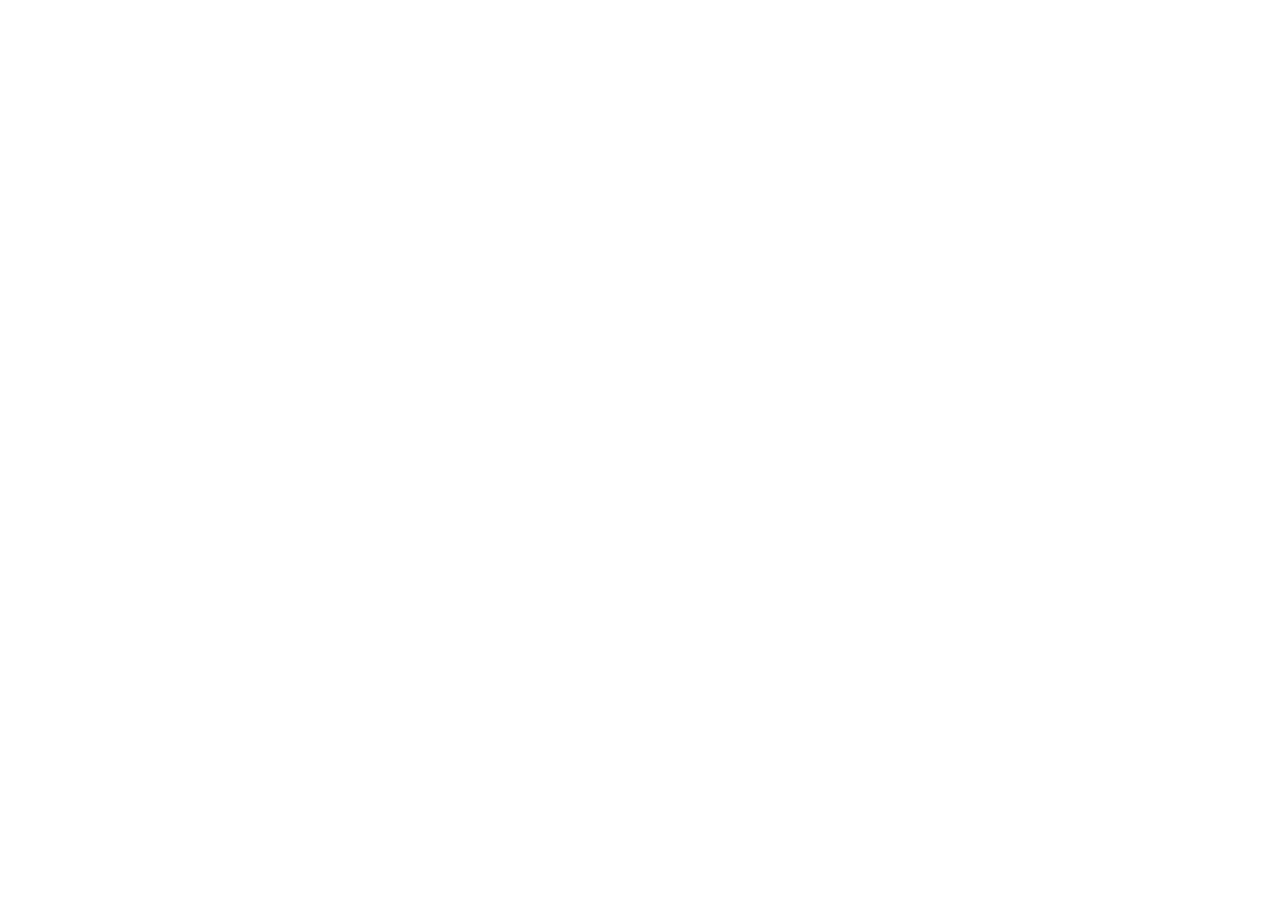
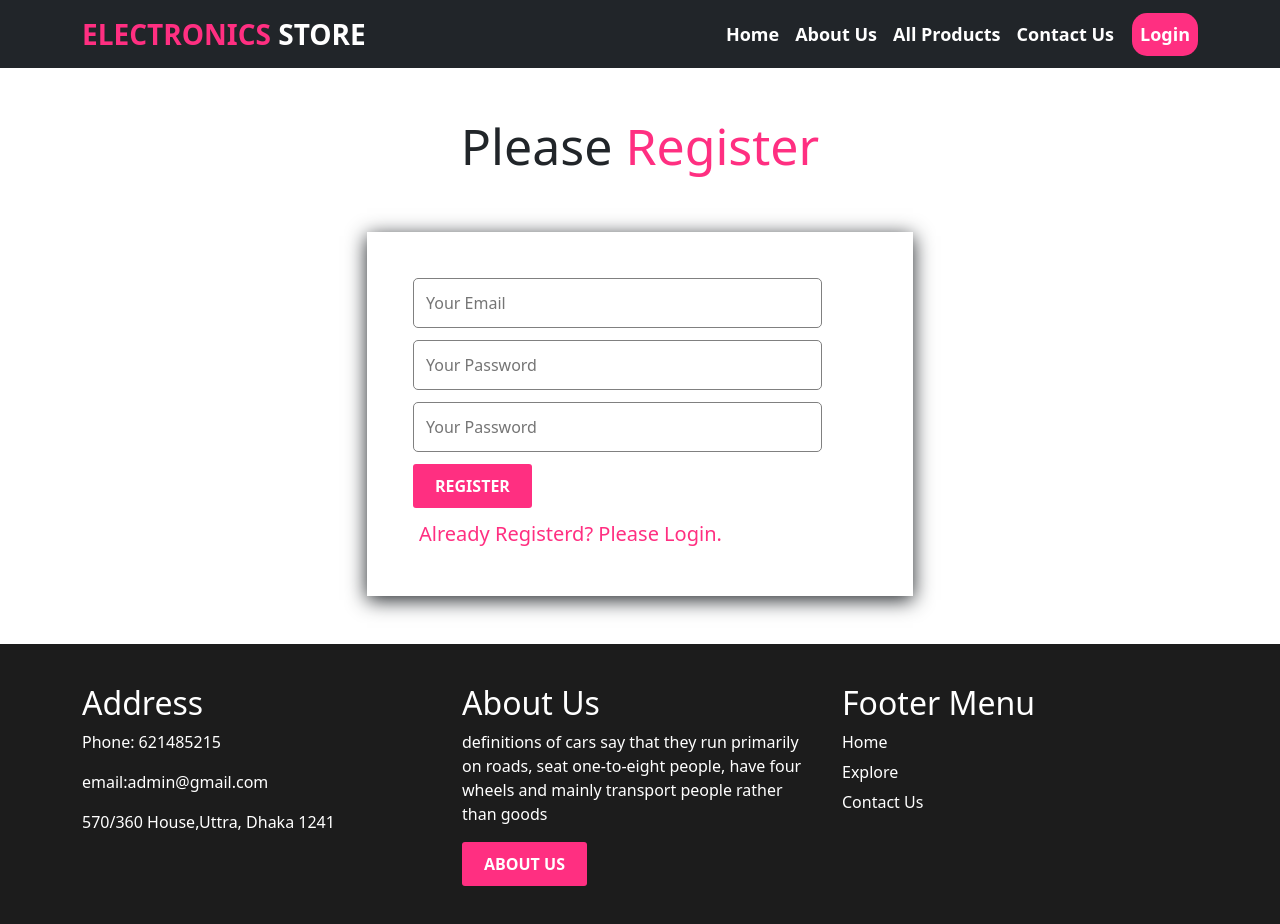
Before and after one commit to md-hasan-ali/electronics-store-client, a React (Create React App) app: page /register in a window 1280 px wide. Before the commit this address had no page. Before the commit the page ends 800 px from the top, so only its background shows below. Built offline with nearby package versions, Linux system fonts and the light colour scheme.

Commit message:
create login and registration component

```diff
--- a/src/App.js
+++ b/src/App.js
@@ -10,6 +10,8 @@
 import AllProducts from './pages/AllProducts/AllProducts';
 import Contact from './pages/ContactUs/Contact';
 import ProductDetails from './pages/ProductDetails/ProductDetails';
+import Login from './pages/Login/Login';
+import Registration from './pages/Registration/Registration';
 
 function App() {
   return (
@@ -29,6 +31,12 @@
           <Route path='contact' element={<Contact></Contact>}>
           </Route>
 
+          <Route path='login' element={<Login></Login>}>
+          </Route>
+
+          <Route path='register' element={<Registration></Registration>}>
+          </Route>
+
           <Route path='product/:id' element={<ProductDetails></ProductDetails>}>
           </Route>
 
--- a/src/pages/Home/Banner/Banner.css
+++ b/src/pages/Home/Banner/Banner.css
@@ -66,20 +66,26 @@
     background:none;
     background-color: #FF2F81;
 }
+.image-caption {
+    margin-top: 20px;
+    position: absolute;
+    animation: imageToggle 4s infinite ease-out;
+}
 
-/* .image-caption {
-    position: absolute;
-    top: 0;
-    right: 0;
-} */
 .image-caption img {
     width: 80%;
+    position: relative;
 }
-.image-caption2 {
-    position: absolute;
-    top: 25px;
-    left: 0;
+
+
+@keyframes imageToggle {
+    0% {
+        top:0px;
+    }
+    50% {
+        top:80px;
+    }
+    100% {
+        top:0px;
+    }
 }
-.image-caption2 img {
-    width: 315px;
-}
--- a/src/pages/Home/Banner/Banner.js
+++ b/src/pages/Home/Banner/Banner.js
@@ -80,10 +80,10 @@
                             value: 100,
                         },
                         opacity: {
-                            value: 0.5,
+                            value: 1,
                         },
                         shape: {
-                            type: "star",
+                            type: "circle",
                         },
                         size: {
                             random: true,
--- /dev/null
+++ b/src/pages/Login/Login.js
@@ -0,0 +1,65 @@
+import React, { useState } from 'react';
+import { Col, Container, Row } from 'react-bootstrap';
+import { Link } from 'react-router-dom';
+import Footer from '../Sheard/Footer/Footer';
+import Navigation from '../Sheard/Navigation/Navigation';
+import './login.css'
+
+const Login = () => {
+    const [loginData, setLoginData] = useState({});
+
+    const handleOnchange = (e) => {
+        const field = e.target.name;
+        const value = e.target.value;
+        const newLoginData = { ...loginData };
+        newLoginData[field] = value;
+        setLoginData(newLoginData);
+    }
+    const handleSubmit = (e) => {
+        console.log(loginData);
+        e.preventDefault();
+    }
+
+    return (
+        <>
+            <Navigation></Navigation>
+            <Container className='py-5'>
+                <div className="section-title text-center">
+                    <h2 className='pb-5'>Please <span className='text-highlight'>Login</span> </h2>
+                </div>
+                <Row>
+                    <Col xs={12} md={6} className='mx-auto'>
+                        <form className='login-form' onSubmit={handleSubmit}>
+                            <input
+                                placeholder='Your Email'
+                                type="text"
+                                name="email"
+                                onChange={handleOnchange}
+                            />
+                            <input
+                                placeholder='Your Password'
+                                type="password"
+                                name="password"
+                                onChange={handleOnchange}
+                            />
+                            <button
+                                className='box-button1'
+                                type='submit'
+                            >
+                                Login
+                            </button>
+
+                            <Link to="/register" style={{ textDecoration: 'none' }}>
+                                <button className='text-button'>New user? Please Register.</button>
+                            </Link>
+                        </form>
+                    </Col>
+                </Row>
+            </Container>
+
+            <Footer></Footer>
+        </>
+    );
+};
+
+export default Login;
--- /dev/null
+++ b/src/pages/Login/login.css
@@ -0,0 +1,21 @@
+form.login-form {
+    box-shadow: 0px 4px 19px;
+    padding: 46px;
+}
+
+form.login-form input {
+    border: 1px solid gray;
+    /* outline: none; */
+    outline-color: gray;
+    border-radius: 5px;
+    /* background: #000; */
+}
+button.text-button {
+    border: none;
+    background: no-repeat;
+    display: block;
+    margin-top: 10px;
+    font-size: 20px;
+    color: #FF2F81;
+    text-decoration: none;
+}
--- a/src/pages/ProductDetails/ProductDetails.css
+++ b/src/pages/ProductDetails/ProductDetails.css
@@ -1,7 +1,7 @@
 form input,textarea {
     width: 90%;
     margin-bottom: 12px;
-    padding: 10px;
+    padding: 12px;
     border: 2px solid gray;
 }
 .order-button {
@@ -10,3 +10,7 @@
     font-size: 18px;
     font-weight: 500;
 }
+.booking-form.text-center {
+    background: gray;
+    padding: 70px 0;
+}
--- a/src/pages/ProductDetails/ProductDetails.js
+++ b/src/pages/ProductDetails/ProductDetails.js
@@ -1,6 +1,6 @@
 import React, { useEffect, useState } from 'react';
 import { Card, Col, Container, Row } from 'react-bootstrap';
-import { useParams } from 'react-router-dom';
+import { useNavigate, useParams } from 'react-router-dom';
 import Footer from '../Sheard/Footer/Footer';
 import Navigation from '../Sheard/Navigation/Navigation';
 import { useForm } from "react-hook-form";
@@ -8,6 +8,7 @@
 
 const ProductDetails = () => {
     const { id } = useParams();
+    const navigate = useNavigate();
     const { register, handleSubmit, formState: { errors } } = useForm();
 
     const [productDetail, setProductDetail] = useState();
@@ -18,7 +19,21 @@
     }, [id]);
 
     const onSubmit = data => {
-        console.log(data)
+        fetch('http://localhost:5000/orders', {
+            method: 'POST',
+            headers: {
+                'content-type': 'application/json',
+            },
+            body: JSON.stringify(data)
+        })
+            .then(res => res.json())
+            .then(data => {
+                if (data.insertedId) {
+                    alert('Order Confirm Successfully..');
+                }
+                navigate('/');
+            })
+
     };
 
     return (
@@ -57,7 +72,7 @@
 
                                 <textarea placeholder='Address' style={{ height: '120px' }} {...register("address")} required />
 
-                                <input className='box-button1 order-button' type="submit" />
+                                <button className='box-button1 order-button' type="Submit">Place Order</button>
                             </form>
                         </div>
                     </Col>
--- /dev/null
+++ b/src/pages/Registration/Registration.js
@@ -0,0 +1,68 @@
+import React, { useState } from 'react';
+import { Col, Container, Row } from 'react-bootstrap';
+import { Link } from 'react-router-dom';
+import Footer from '../Sheard/Footer/Footer';
+import Navigation from '../Sheard/Navigation/Navigation';
+
+const Registration = () => {
+    const [loginData, setLoginData] = useState({});
+
+    const handleOnchange = (e) => {
+        const field = e.target.name;
+        const value = e.target.value;
+        const newLoginData = { ...loginData };
+        newLoginData[field] = value;
+        setLoginData(newLoginData);
+    }
+    const handleSubmit = (e) => {
+        console.log(loginData);
+        e.preventDefault();
+    }
+    return (
+        <>
+            <Navigation></Navigation>
+            <Container className='py-5'>
+                <div className="section-title text-center">
+                    <h2 className='pb-5'>Please <span className='text-highlight'>Register</span> </h2>
+                </div>
+                <Row>
+                    <Col xs={12} md={6} className='mx-auto'>
+                        <form className='login-form' onSubmit={handleSubmit}>
+                            <input
+                                placeholder='Your Email'
+                                type="email"
+                                name="email"
+                                onChange={handleOnchange}
+                            />
+                            <input
+                                placeholder='Your Password'
+                                type="password"
+                                name="password"
+                                onChange={handleOnchange}
+                            />
+                            <input
+                                placeholder='Your Password'
+                                type="password"
+                                name="password"
+                                onChange={handleOnchange}
+                            />
+                            <button
+                                className='box-button1'
+                                type='submit'
+                            >
+                                Register
+                            </button>
+                            <Link to='/login' style={{ textDecoration: 'none' }}>
+                                <button className='text-button'>Already Registerd? Please Login.</button>
+                            </Link>
+                        </form>
+                    </Col>
+                </Row>
+            </Container>
+
+            <Footer></Footer>
+        </>
+    );
+};
+
+export default Registration;
--- a/src/pages/Sheard/Navigation/Navigation.js
+++ b/src/pages/Sheard/Navigation/Navigation.js
@@ -13,6 +13,9 @@
                     <Nav.Link as={Link} to="/aboutUs">About Us</Nav.Link>
                     <Nav.Link as={Link} to="/allProducts">All Products</Nav.Link>
                     <Nav.Link as={Link} to="/Contact">Contact Us</Nav.Link>
+
+                    <Nav.Link as={Link} to="/login" className='login-button'>Login</Nav.Link>
+
                 </Nav>
             </Container>
         </Navbar>
--- a/src/pages/Sheard/Navigation/navigation.css
+++ b/src/pages/Sheard/Navigation/navigation.css
@@ -9,10 +9,15 @@
     font-weight: 700;
     text-transform: uppercase;
 }
-.navbar-dark .navbar-nav .nav-link:focus, .navbar-dark .navbar-nav .nav-link:hover {
+/* .navbar-dark .navbar-nav .nav-link:focus, .navbar-dark .navbar-nav .nav-link:hover {
     color: #ff2f81;
-}
+} */
 .text-highlight {
     /* color: #0DCAF0; */
     color:#FF2F81;
 }
+a.login-button.nav-link {
+    background: #FF2F81;
+    border-radius: 15px;
+    margin-left: 10px;
+}
```
Also changed, not shown: src/pages/Firebase/firebaseConfig.js (added, +9 -0 lines).
